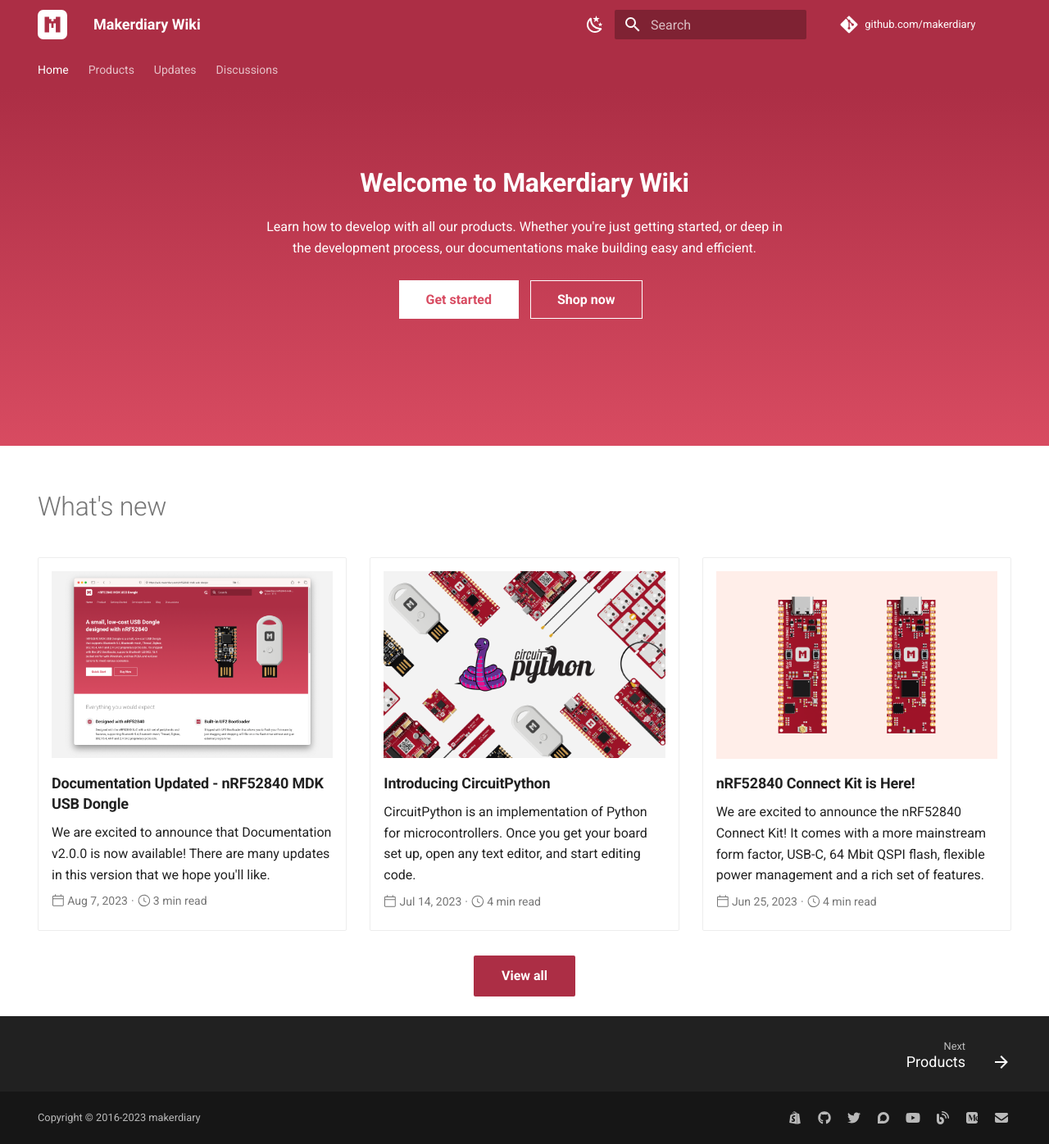
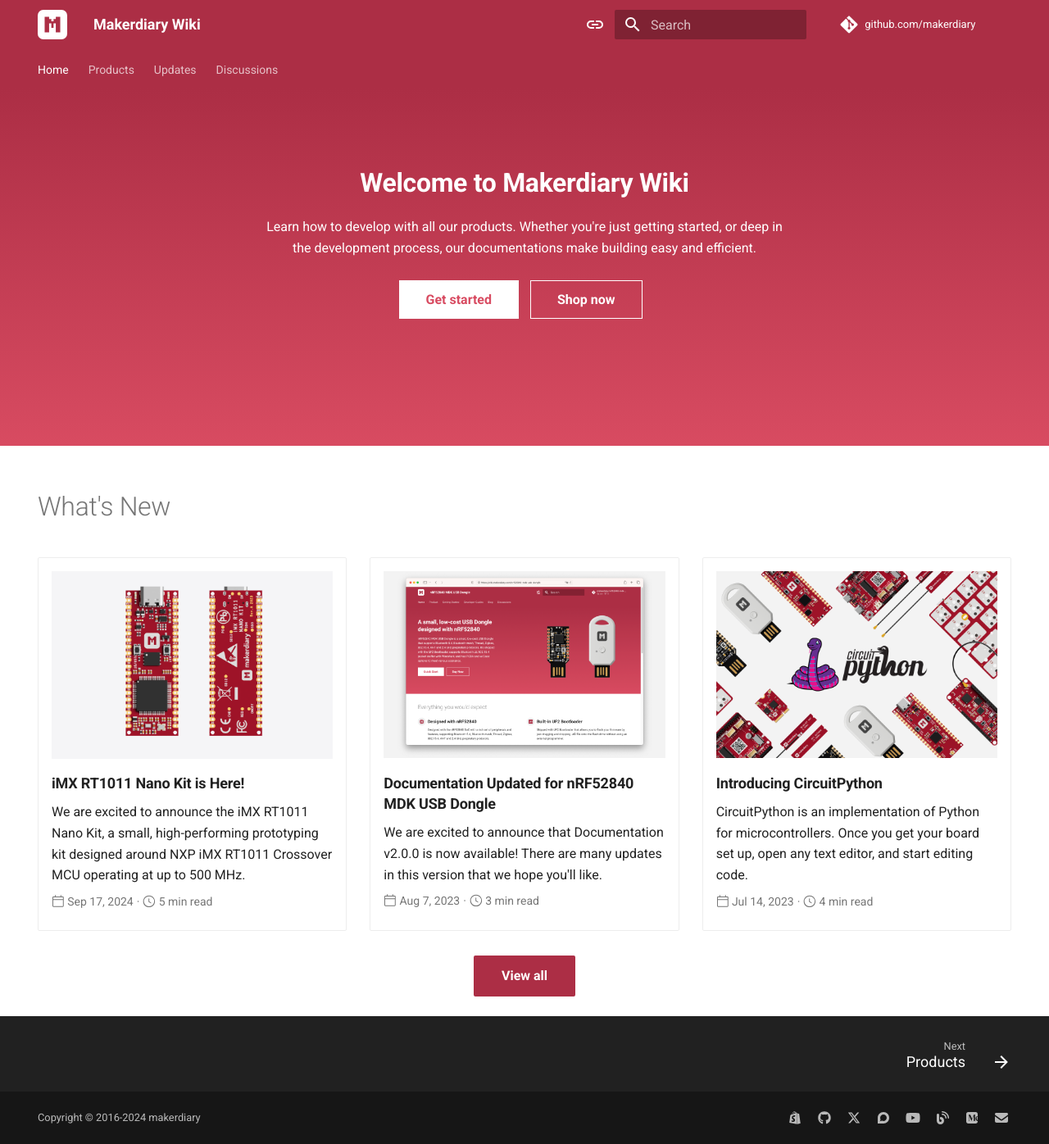
Before and after one commit to makerdiary/makerdiary.github.io, an MkDocs documentation site: the page built from docs/index.md, in a window 1280 px wide and 1396 px high. Shown: the whole window at 82% size. Built offline with MkDocs 1.6.1 and Material for MkDocs 9.7.7, drawn with Linux system fonts in a browser that asks for light colours.

Commit message:
Updated site.
Signed-off-by: Zelin Cai <zelin@makerdiary.com>

```diff
--- a/docs/.overrides/home.html
+++ b/docs/.overrides/home.html
@@ -29,11 +29,6 @@
 
   <!-- Additional styles for landing page -->
   <style>
-
-    /* Application header should be static for the landing page */
-    .md-header {
-      position: initial;
-    }
 
     .md-typeset h2 {
       font-weight: 700;
--- a/docs/.overrides/partials/actions.html
+++ /dev/null
@@ -1,41 +0,0 @@
-<!--
-  Copyright (c) 2016-2022 Martin Donath <martin.donath@squidfunk.com>
-
-  Permission is hereby granted, free of charge, to any person obtaining a copy
-  of this software and associated documentation files (the "Software"), to
-  deal in the Software without restriction, including without limitation the
-  rights to use, copy, modify, merge, publish, distribute, sublicense, and/or
-  sell copies of the Software, and to permit persons to whom the Software is
-  furnished to do so, subject to the following conditions:
-
-  The above copyright notice and this permission notice shall be included in
-  all copies or substantial portions of the Software.
-
-  THE SOFTWARE IS PROVIDED "AS IS", WITHOUT WARRANTY OF ANY KIND, EXPRESS OR
-  IMPLIED, INCLUDING BUT NOT LIMITED TO THE WARRANTIES OF MERCHANTABILITY,
-  FITNESS FOR A PARTICULAR PURPOSE AND NON-INFRINGEMENT. IN NO EVENT SHALL THE
-  AUTHORS OR COPYRIGHT HOLDERS BE LIABLE FOR ANY CLAIM, DAMAGES OR OTHER
-  LIABILITY, WHETHER IN AN ACTION OF CONTRACT, TORT OR OTHERWISE, ARISING
-  FROM, OUT OF OR IN CONNECTION WITH THE SOFTWARE OR THE USE OR OTHER DEALINGS
-  IN THE SOFTWARE.
--->
-
-<!-- Edit and view button -->
-{% if page.edit_url %}
-  {% set edit = "https://github.com/makerdiary/nrf52840-connectkit/edit" %}
-  {% set view = "https://raw.githubusercontent.com/makerdiary/nrf52840-connectkit" %}
-  <a
-    href="{{ page.edit_url }}"
-    title="{{ lang.t('edit.link.title') }}"
-    class="md-content__button md-icon"
-  >
-    {% include ".icons/material/file-edit-outline.svg" %}
-  </a>
-  <a
-    href="{{ page.edit_url | replace(edit, view) }}"
-    title="View source of this page"
-    class="md-content__button md-icon"
-  >
-    {% include ".icons/material/file-eye-outline.svg" %}
-  </a>
-{% endif %}
--- a/docs/index.md
+++ b/docs/index.md
@@ -6,4 +6,4 @@
   - toc
 ---
 
-# What's new
+# What's New
--- a/mkdocs.yml
+++ b/mkdocs.yml
@@ -1,4 +1,4 @@
-# Copyright (c) 2016-2023 Makerdiary
+# Copyright (c) 2016-2024 Makerdiary
 #
 # SPDX-License-Identifier: Apache-2.0
 
@@ -13,49 +13,60 @@
 # Repository
 repo_name: github.com/makerdiary
 repo_url: https://github.com/makerdiary
-edit_uri: ""
-#edit_uri: edit/main/docs
+edit_uri: edit/main/docs/
 
 # Copyright
-copyright: 'Copyright &copy; 2016-2023 <a href="https://makerdiary.com" target="_blank">makerdiary</a>'
+copyright: 'Copyright &copy; 2016-2024 <a href="https://makerdiary.com" target="_blank">makerdiary</a>'
 
 # Configuration
 theme:
   name: material
   custom_dir: docs/.overrides
   features:
-    # - announce.dismiss
+    - announce.dismiss
+    - content.action.edit
+    - content.action.view
     - content.code.annotate
     - content.code.copy
+    # - content.code.select
+    # - content.footnote.tooltips
     # - content.tabs.link
     - content.tooltips
     # - header.autohide
     # - navigation.expand
+    - navigation.footer
     - navigation.indexes
-    - navigation.instant
-    - navigation.prune
+    # - navigation.instant
+    # - navigation.instant.prefetch
+    # - navigation.instant.progress
+    # - navigation.prune
     - navigation.sections
     - navigation.tabs
     # - navigation.tabs.sticky
     - navigation.top
     - navigation.tracking
-    - navigation.footer
     - search.highlight
     - search.share
     - search.suggest
     - toc.follow
     # - toc.integrate
   palette:
-    - scheme: default
+    - media: "(prefers-color-scheme)"
+      toggle:
+        icon: material/link
+        name: Switch to light mode
+    - media: "(prefers-color-scheme: light)"
+      scheme: default
       primary: custom
       toggle:
-        icon: material/weather-night
+        icon: material/brightness-7
         name: Switch to dark mode
-    - scheme: slate
+    - media: "(prefers-color-scheme: dark)"
+      scheme: slate
       primary: custom
       toggle:
-        icon: material/weather-sunny
-        name: Switch to light mode
+        icon: material/brightness-4
+        name: Switch to system preference
   font:
     text: Roboto
     code: Roboto Mono
@@ -82,12 +93,20 @@
     news:
       viewall: updates
       posts:
-        - title: Documentation Updated - nRF52840 MDK USB Dongle
+        - title: iMX RT1011 Nano Kit is Here!
+          excerpt: >-
+            We are excited to announce the iMX RT1011 Nano Kit, a small, high-performing prototyping kit designed
+            around NXP iMX RT1011 Crossover MCU operating at up to 500 MHz.
+          cover: updates/imx-rt1011-nano-kit-is-here/cover.png
+          url: updates/imx-rt1011-nano-kit-is-here
+          date: 2024-09-17
+          readtime: 5
+        - title: Documentation Updated for nRF52840 MDK USB Dongle
           excerpt: >-
             We are excited to announce that Documentation v2.0.0 is now available! There are many updates
             in this version that we hope you'll like.
-          cover: updates/documentation-updated-nrf52840-mdk-usb-dongle/cover.png
-          url: updates/documentation-updated-nrf52840-mdk-usb-dongle
+          cover: updates/documentation-updated-for-nrf52840-mdk-usb-dongle/cover.png
+          url: updates/documentation-updated-for-nrf52840-mdk-usb-dongle
           date: 2023-08-07
           readtime: 3
         - title: Introducing CircuitPython
@@ -98,17 +117,17 @@
           url: updates/introducing-circuitpython
           date: 2023-07-14
           readtime: 4
-        - title: nRF52840 Connect Kit is Here!
-          excerpt: >-
-            We are excited to announce the nRF52840 Connect Kit! It comes with a more mainstream form factor,
-            USB-C, 64 Mbit QSPI flash, flexible power management and a rich set of features.
-          cover: updates/nrf52840-connect-kit-is-here/cover.png
-          url: updates/nrf52840-connect-kit-is-here
-          date: 2023-06-25
-          readtime: 4
   collection_all:
-    heading: Featured products
+    heading: Featured Products
     cards:
+      - cover: assets/images/imxrt1011-nanokit-cover.png
+        title: iMX RT1011 Nano Kit
+        button_primary:
+          label: Documentation
+          link: https://wiki.makerdiary.com/imxrt1011-nanokit
+        button_secondary:
+          label: Buy now
+          link: https://makerdiary.com/products/imxrt1011-nanokit
       - cover: assets/images/nrf52840-connectkit-cover.png
         title: nRF52840 Connect Kit
         button_primary:
@@ -255,8 +274,8 @@
       link: https://makerdiary.com
     - icon: fontawesome/brands/github
       link: https://github.com/makerdiary
-    - icon: fontawesome/brands/twitter
-      link: https://twitter.com/makerdiary
+    - icon: fontawesome/brands/x-twitter
+      link: https://x.com/makerdiary
     - icon: fontawesome/brands/discourse
       link: https://community.makerdiary.com
     - icon: fontawesome/brands/youtube
@@ -288,16 +307,19 @@
   - pymdownx.caret
   - pymdownx.details
   - pymdownx.emoji:
-      emoji_generator: !!python/name:materialx.emoji.to_svg
-      emoji_index: !!python/name:materialx.emoji.twemoji
+      emoji_generator: !!python/name:material.extensions.emoji.to_svg
+      emoji_index: !!python/name:material.extensions.emoji.twemoji
   - pymdownx.highlight:
       anchor_linenums: true
+      line_spans: __span
+      pygments_lang_class: true
   - pymdownx.inlinehilite
   - pymdownx.keys
   - pymdownx.magiclink:
+      normalize_issue_symbols: true
       repo_url_shorthand: true
       user: makerdiary
-      repo: makerdiary.github.io
+      repo: imxrt1011-nanokit
   - pymdownx.mark
   - pymdownx.smartsymbols
   - pymdownx.superfences:
@@ -307,6 +329,10 @@
           format: !!python/name:pymdownx.superfences.fence_code_format
   - pymdownx.tabbed:
       alternate_style: true
+      combine_header_slug: true
+      slugify: !!python/object/apply:pymdownx.slugs.slugify
+        kwds:
+          case: lower
   - pymdownx.tasklist:
       custom_checkbox: true
   - pymdownx.tilde
```
Also changed, not shown: docs/updates/index.md (+1 -1 lines), docs/updates/posts/documentation-updated-for-nrf52840-mdk-usb-dongle/index.md (renamed from docs/updates/posts/documentation-updated-nrf52840-mdk-usb-dongle/index.md, +1 -1 lines), docs/updates/posts/imx-rt1011-nano-kit-is-here/index.md (added, +55 -0 lines), requirements-docs.txt (+1 -6 lines), docs/assets/images/imxrt1011-nanokit-cover.png (added), docs/updates/posts/documentation-updated-for-nrf52840-mdk-usb-dongle/cover.png (renamed from docs/updates/posts/documentation-updated-nrf52840-mdk-usb-dongle/cover.png), docs/updates/posts/imx-rt1011-nano-kit-is-here/cover.png (added), docs/updates/posts/imx-rt1011-nano-kit-is-here/iMX-RT1010-Block-Diagram.svg (added), docs/updates/posts/imx-rt1011-nano-kit-is-here/imxrt1011-nanokit-pinout_reva.png (added), 1 other file.
